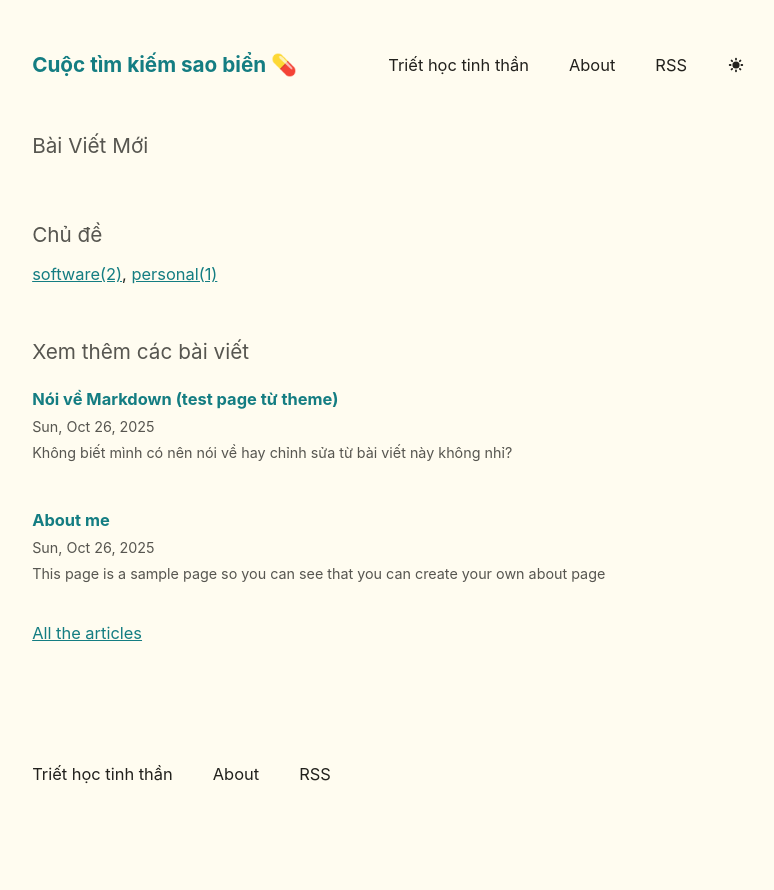
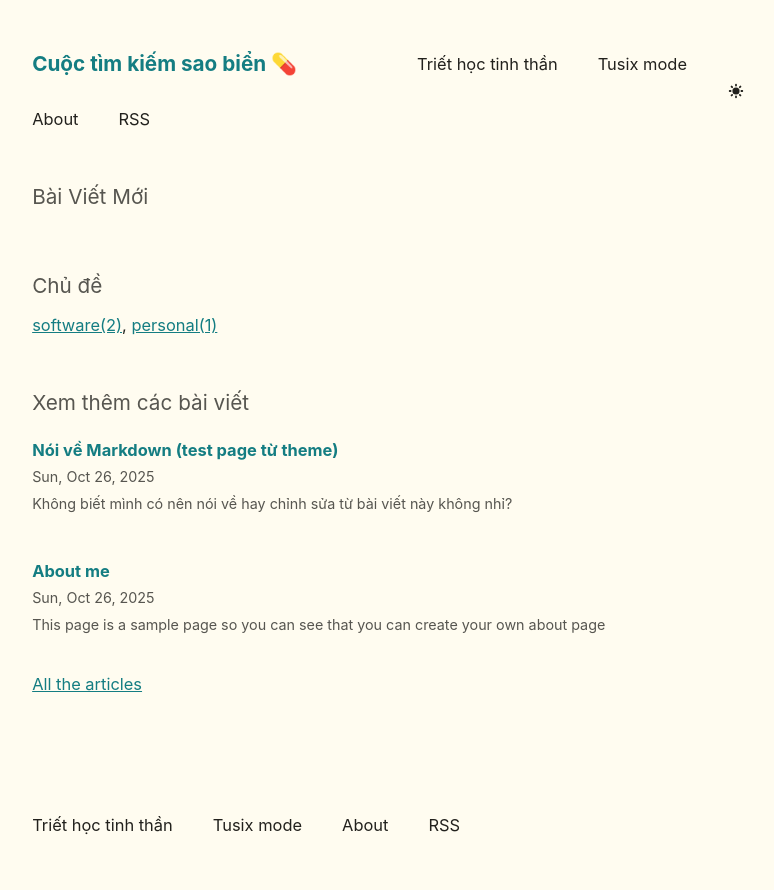
Before and after one commit to ShenRien/guyfindaway, an Eleventy site: page src/index.liquid in a window 1280 px wide. Shown: the whole page, without its empty margins (243-1017 px from the left). Built offline with nearby package versions, Linux system fonts and the light colour scheme; Eleventy itself is replaced by a stand-in of ours; files that its build step writes are made by us from their sources; what eleventy-plugin-code-style-hooks would draw is missing.

Commit message:
fix syntax mistake

```diff
--- a/src/_includes/footer.liquid
+++ b/src/_includes/footer.liquid
@@ -31,7 +31,7 @@
   <nav>
     <ul class="footer-links">
       <li><a href="{{ '/articles' | url }}">Triết học tinh thần</a></li>
-      <li><a href="{{ '/tusixmode' | url }}>Tusix mode</a></li>
+      <li><a href="{{ '/tusixmode' | url }}">Tusix mode</a></li>
       <li><a href="{{ '/about' | url }}">About</a></li>
       <li><a href="{{ '/rss' | url }}">RSS</a></li>
     </ul>
--- a/src/_includes/navbar.liquid
+++ b/src/_includes/navbar.liquid
@@ -51,7 +51,7 @@
         <a href="{{ '/' | url }}">{{ site.shortTitle }}</a>
       </li>
       <li><a href="{{ '/triethoctinhthan' | url }}">Triết học tinh thần</a></li>
-      <li><a href="{{ '/tusixmode' | url }}>Tusix mode</a></li>
+      <li><a href="{{ '/tusixmode' | url }}">Tusix mode</a></li>
       <li><a href="{{ '/about' | url }}">About</a></li>
       <li><a href="{{ '/rss.xml' | url }}">RSS</a></li>
     </ul>
```
